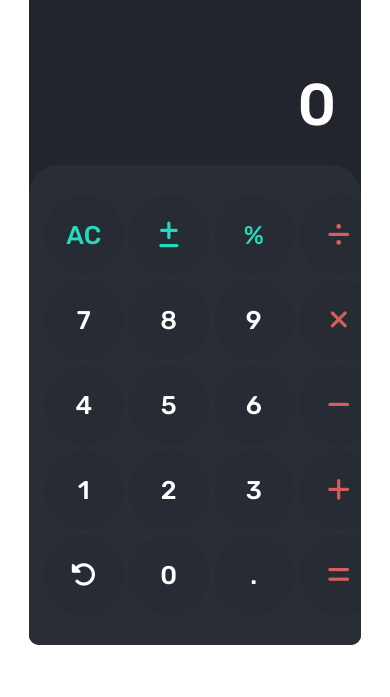
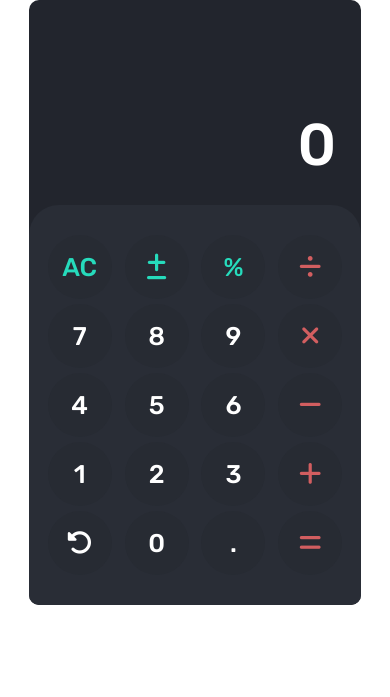
Before and after one commit to riukoso/basic-calculator, a plain HTML site: page index.html in a window 390 px wide. Shown: the part 147-844 px from the top of the page. Drawn offline with Linux system fonts and the light colour scheme.

```diff
--- a/style.css
+++ b/style.css
@@ -93,6 +93,10 @@ h1{
     .container{
         width: 95%;
     }
+    .keyboard p{
+        height: 4rem;
+        width: 4rem;
+    }
 }
 
 @media (max-width:350px) {
```
